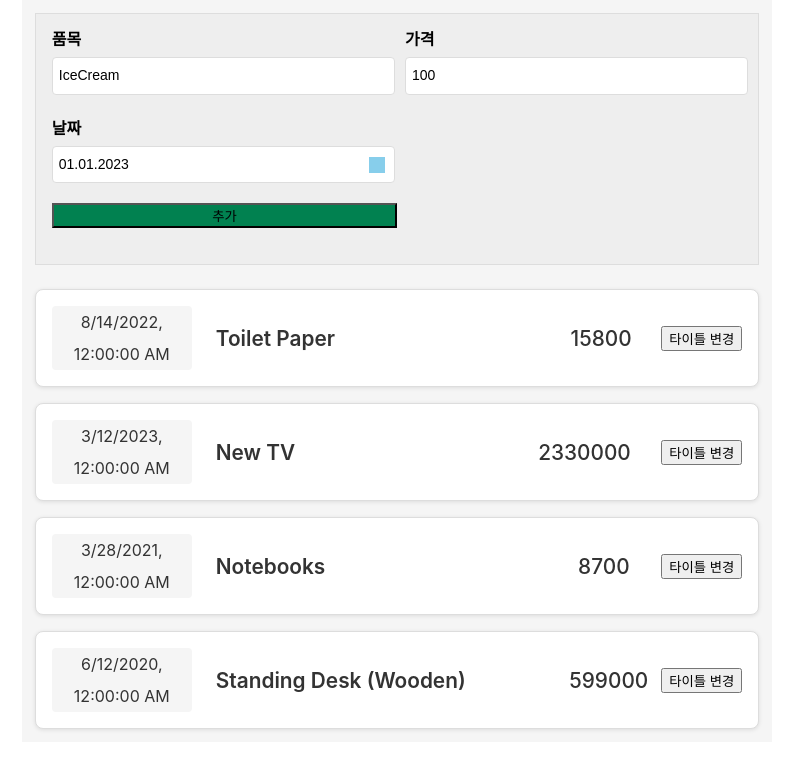
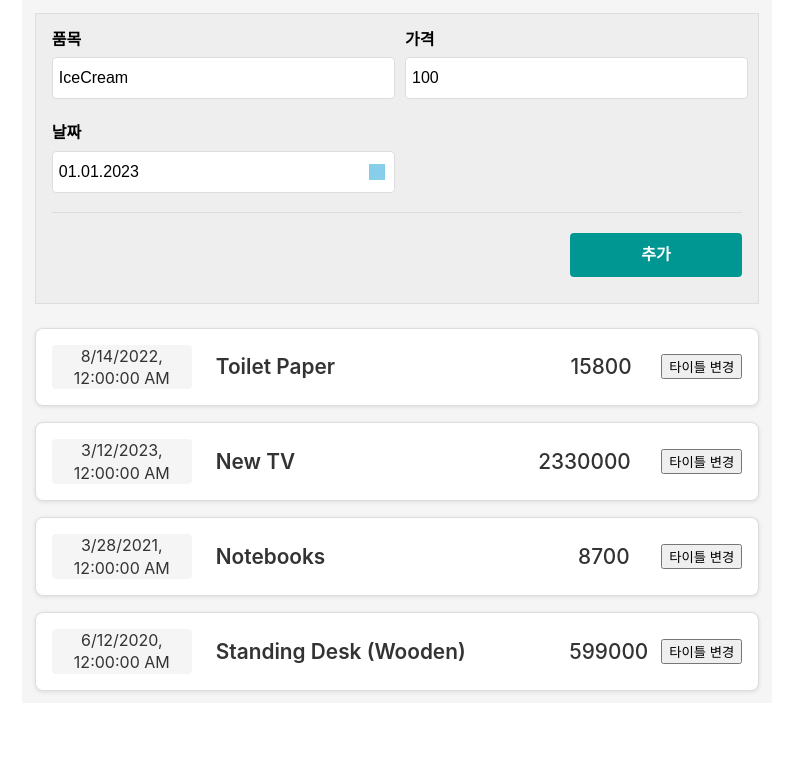
Before and after one commit to geumyoung00/list-app, a React (Create React App) app: page / in a window 1280 px wide. Shown: the top 772 px of the page, without its empty margins (243-1036 px from the left). Built offline with nearby package versions, Linux system fonts and the light colour scheme.

Commit message:
230629 lesson

```diff
--- a/src/component/AddItem.js
+++ b/src/component/AddItem.js
@@ -48,7 +48,7 @@ const AddItem = (props) => {
         <li className="ip_date">
           <span>날짜</span>
           <div className="datePicker">
-            <input type="text" id="date" defaultValue={newItem.purchaseDate} onChange={handleChangePurchaseDate} />
+            <input type="text" id="date" defaultValue={newItem.purchaseDate} onChange={(event)=>handleChangePurchaseDate(event)} />
             <i className="ico_calander"></i>
           </div>
         </li>
--- a/src/component/component.css
+++ b/src/component/component.css
@@ -30,7 +30,7 @@
 .expense__item .txt.date {
   flex-basis: 140px;
   font-size: 1rem;
-  line-height: 2;
+  line-height: 1.4;
   font-weight: 400;
   text-align: center;
   background: #f5f5f5;
@@ -77,30 +77,47 @@
   display: grid;
   grid-template-columns: repeat(2, auto);
   grid-gap: 24px 16px;
+  position: relative;
 }
 
-.input_box .input li{
+.input_box .input::after {
+  display: block;
+  content: "";
+  width: 100%;
+  height: 1px;
+  background: #ddd;
+  position: absolute;
+  bottom: -20px;
+  left: 0;
+}
+
+.input_box .input li {
   display: flex;
   flex-flow: column wrap;
   justify-content: flex-start;
 }
 
-.input_box .input li span{
-  font-size: 16px;
+.input_box .input li span {
+  font-size: 1rem;
   line-height: 1.2;
   font-weight: bold;
   margin-bottom: 8px;
 }
 
-.input_box .input li input{
+.input_box .input li input {
+  -webkit-appearance: none;
+  -moz-appearance: none;
+  appearance: none;
   width: 100%;
-  font-size: 14px;
+  font-size: 1rem;
   line-height: 2.4;
   text-indent: 4px;
   border: 1px solid #ddd;
   border-radius: 4px;
 }
-
+.input_box .input li input:focus {
+  outline: none;
+}
 .input_box .input li .datePicker {
   position: relative;
 }
@@ -116,9 +133,16 @@
   transform: translate(0, -50%);
 }
 
-
 .input_box button.btn {
-  width: 50%;
-  margin: 20px auto;
-  background: #018150;
+  display: block;
+  font-size: 16px;
+  line-height: 2.6;
+  font-weight: bold;
+  color: #fff;
+  width: 25%;
+  margin: 40px 0 10px auto;
+  background: #009792;
+  border: none;
+  border-radius: 4px;
+  cursor: pointer;
 }
```
